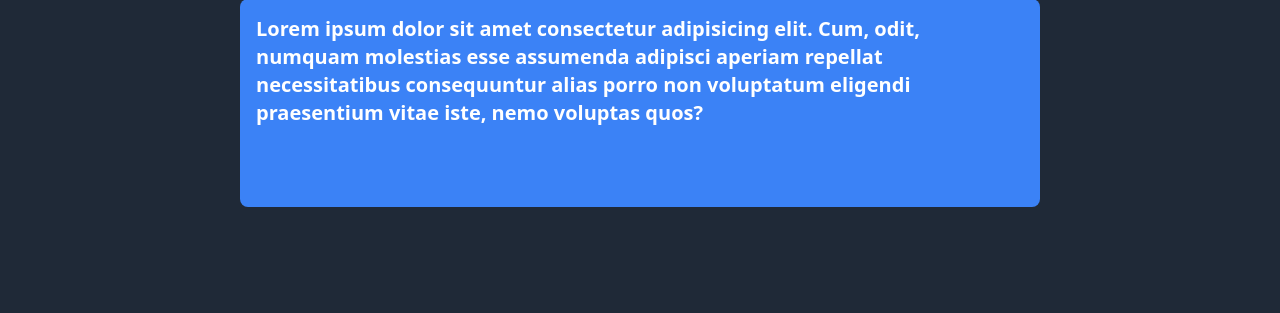
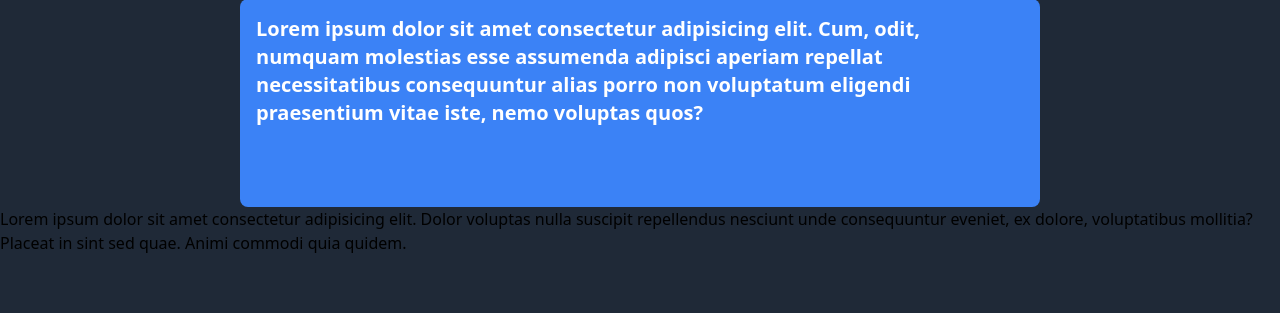
Before and after one commit to rahimifh/Elearning, a Python web app: template src/templates/home.html in a window 1280 px wide. Shown: the part 121-434 px from the top of the page. Run offline with Jinja, Linux system fonts and the light colour scheme; the template is opened without the code that fills it, so the values that code supplies are empty; style sheets or scripts are compiled from the project's sources.

Commit message:
i created a div

```diff
--- a/src/templates/home.html
+++ b/src/templates/home.html
@@ -13,6 +13,7 @@
     <!--end radin  -->
 
 
+
     <!-- Alireza i created the Div -->
         <div>Lorem ipsum dolor sit amet consectetur adipisicing elit. Cum, odit, numquam molestias esse assumenda adipisci aperiam repellat necessitatibus consequuntur alias porro non voluptatum eligendi praesentium vitae iste, nemo voluptas quos?</div>
     <!-- End Alireza -->
@@ -24,6 +25,9 @@
     <!-- Rezaamini i created the Div -->
     <div class="w-[800px] h-52 bg-blue-500 p-4 rounded-lg mx-auto text-white font-bold text-xl ">Lorem ipsum dolor sit amet consectetur adipisicing elit. Cum, odit, numquam molestias esse assumenda adipisci aperiam repellat necessitatibus consequuntur alias porro non voluptatum eligendi praesentium vitae iste, nemo voluptas quos?</div>
     <!-- End Rezaamini -->
+    <!-- hasti created a div to test project-->
+      <div> Lorem ipsum dolor sit amet consectetur adipisicing elit. Dolor voluptas nulla suscipit repellendus nesciunt unde consequuntur eveniet, ex dolore, voluptatibus mollitia? Placeat in sint sed quae. Animi commodi quia quidem.</div>
+    <!-- End hasti -->
 
 
 </body>
```
Also changed, not shown: package-lock.json.
